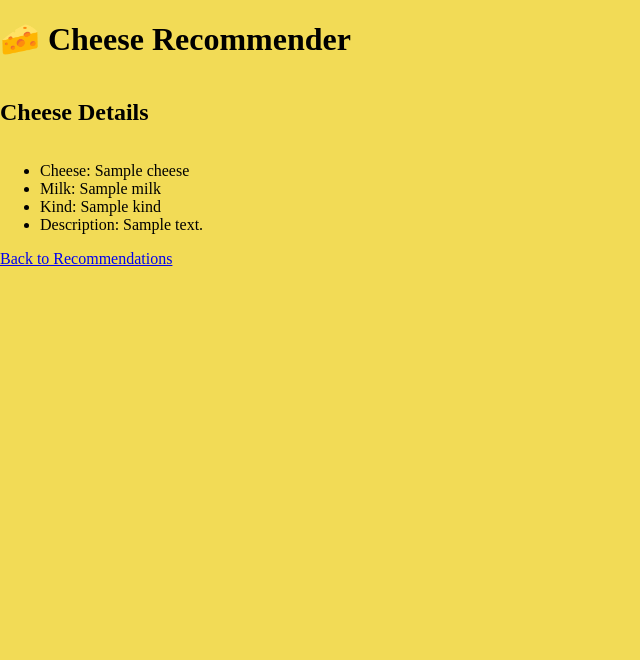
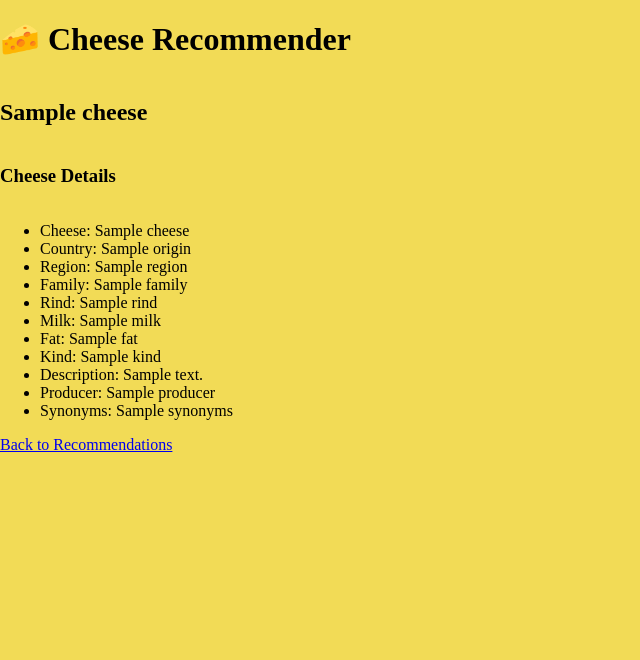
Before and after one commit to psibir/cheese-recs, a Flask app: template templates/cheese_details.html in a window 1280 px wide. Shown: the part 38-698 px from the top of the page, without its empty margins (0-640 px from the left). Run offline with Flask 3, Linux system fonts and the light colour scheme; the template is opened without the code that fills it: most values are stand-ins (such as "Sample title", 1, 10 or a date in 2020); parts of the project's set-up code (start-up, migrations or seed data) failed here and were passed over.

Commit message:
Update cheese_details.html

```diff
--- a/templates/cheese_details.html
+++ b/templates/cheese_details.html
@@ -3,12 +3,42 @@
 {% block title %}Cheese Details{% endblock %}
 
 {% block content %}
-    <h2>Cheese Details</h2>
+    <h2>{{ cheese_details['cheese'] }}</h2>
+    <h3>Cheese Details</h3>
     <ul>
-        <li>Cheese: {{ cheese_details['cheese'] }}</li>
-        <li>Milk: {{ cheese_details['milk'] }}</li>
-        <li>Kind: {{ cheese_details['kind'] }}</li>
-        <li>Description: {{ cheese_details['description'] }}</li>
+        {% if cheese_details.cheese %}
+            <li>Cheese: {{ cheese_details['cheese'] }}</li>
+        {% endif %}
+        {% if cheese_details.origin %}
+            <li>Country: {{ cheese_details['origin'] }}</li>
+        {% endif %}
+        {% if cheese_details.region %}
+            <li>Region: {{ cheese_details['region'] }}</li>
+        {% endif %}
+        {% if cheese_details.family %}
+            <li>Family: {{ cheese_details['family'] }}</li>
+        {% endif %}
+        {% if cheese_details.rind %}
+            <li>Rind: {{ cheese_details['rind'] }}</li>
+        {% endif %}
+        {% if cheese_details.milk %}
+            <li>Milk: {{ cheese_details['milk'] }}</li>
+        {% endif %}
+        {% if cheese_details.fat %}
+            <li>Fat: {{ cheese_details['fat'] }}</li>
+        {% endif %}
+        {% if cheese_details.kind %}
+            <li>Kind: {{ cheese_details['kind'] }}</li>
+        {% endif %}
+        {% if cheese_details.description %}
+            <li>Description: {{ cheese_details['description'] }}</li>
+        {% endif %}
+        {% if cheese_details.producer %}
+            <li>Producer: {{ cheese_details['producer'] }}</li>
+        {% endif %}
+        {% if cheese_details.synonyms %}
+            <li>Synonyms: {{ cheese_details['synonyms'] }}</li>
+        {% endif %}
     </ul>
     <a href="javascript:history.back()">Back to Recommendations</a>
 {% endblock %}
```
